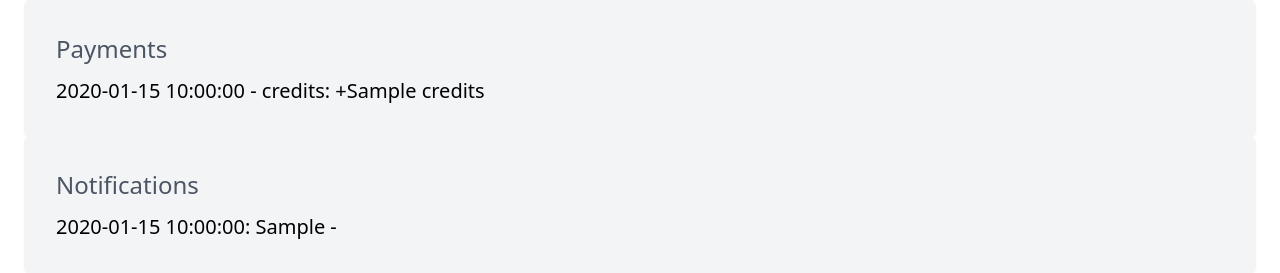
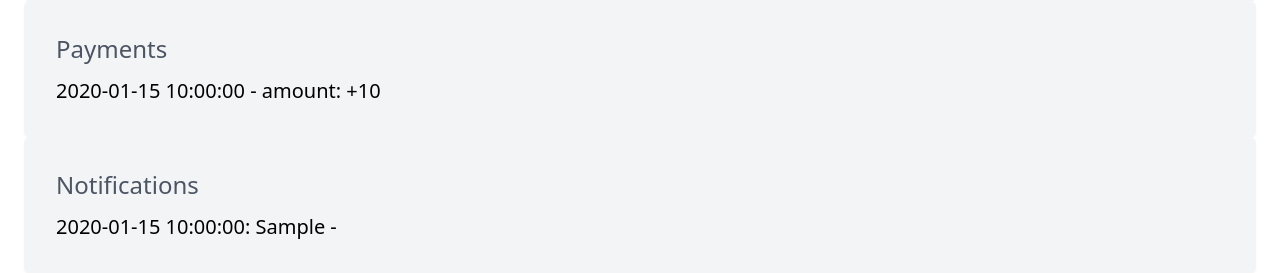
Before and after one commit to ramsy1980/pricewatch, a Flask app: template src/templates/credits/index.html in a window 1280 px wide. Shown: the part 291-564 px from the top of the page. Run offline with Flask 2, Linux system fonts and the light colour scheme; the template is opened without the code that fills it: most values are stand-ins (such as "Sample title", 1, 10 or a date in 2020); parts of the project's set-up code (start-up, migrations or seed data) failed here and were passed over; some libraries are stand-ins or nearby versions.

Commit message:
fix: rename credits -> amount

```diff
--- a/app.py
+++ b/app.py
@@ -142,13 +142,13 @@ def stripe_webhook():
 
         payment_intent = stripe.PaymentIntent.retrieve(payment_intent_id)
         created = datetime.fromtimestamp(payment_intent.created)
-        credits_added = int(payment_intent.amount / 100)
+        amount = int(payment_intent.amount / 100)
 
-        payment = Payment(_id=payment_intent_id, credits=credits_added, created=created, user_id=user.id)
+        payment = Payment(_id=payment_intent_id, amount=amount, created=created, user_id=user.id)
         print("Payment added", payment)
         payment.save_to_db()
 
-        user.credits_available += credits_added
+        user.credits_available += amount
         user.save_to_db()
 
     return "Success", 200
--- a/src/templates/credits/index.html
+++ b/src/templates/credits/index.html
@@ -19,7 +19,7 @@
         {% if payments|length > 0 %}
             {% for payment in payments %}
             <div class="flex items-center text-xl">
-                {{ payment.created }} - credits: +{{ payment.credits }}
+                {{ payment.created }} - amount: +{{ payment.amount }}
             </div>
             {% endfor %}
         {% else %}
```
